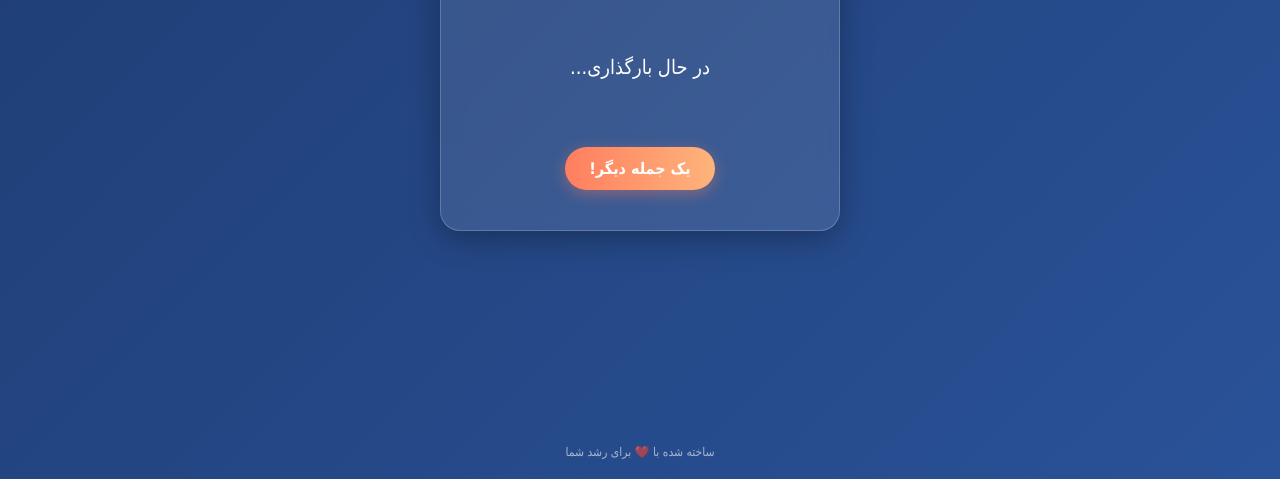
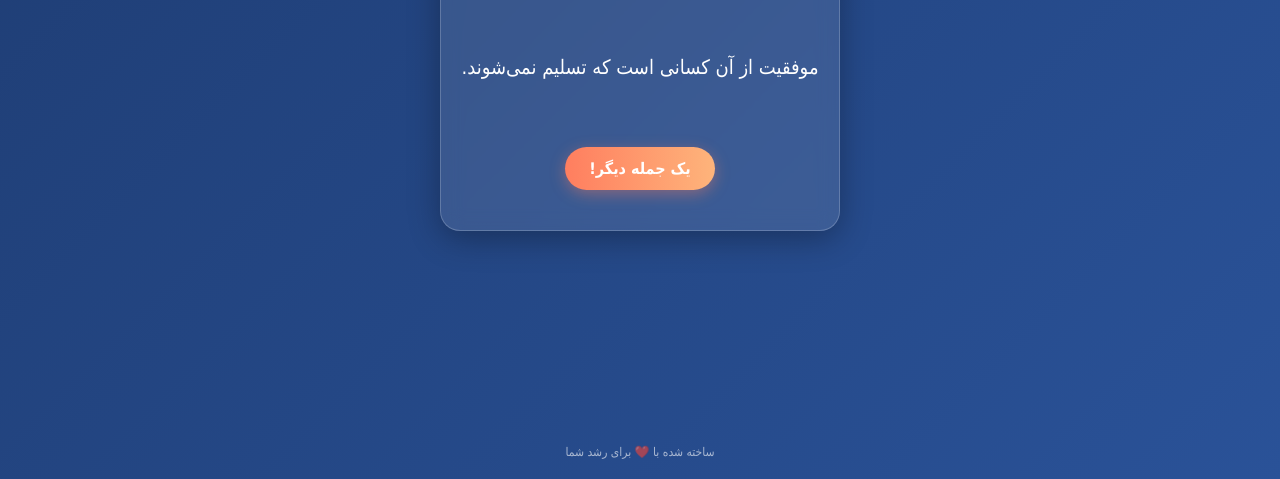
Before and after one commit to raziqchina-svg/daily-motivation, a plain HTML site: page index.html in a window 1280 px wide. Shown: the part 321-800 px from the top of the page. Drawn offline with Linux system fonts and the light colour scheme.

Commit message:
Update index.html

```diff
--- a/index.html
+++ b/index.html
@@ -101,6 +101,40 @@
     </div>
 
     <footer>ساخته شده با ❤️ برای رشد شما</footer>
+<script>
+    // ۱. لیست جملات انگیزشی (می‌توانید بعداً جمله اضافه کنید)
+    const quotes = [
+        "هر روز یک فرصت جدید برای شروع است.",
+        "به خودت ایمان داشته باش، تو از آنچه فکر می‌کنی قوی‌تری.",
+        "موفقیت از آن کسانی است که تسلیم نمی‌شوند.",
+        "کوچک شروع کن، اما رؤیای بزرگ داشته باش.",
+        "بهانه‌ها را کنار بگذار، امروز روز توست!",
+        "پیشرفت، نتیجه تلاش‌های کوچک و مداوم است.",
+        "ناامیدی پایان راه نیست، فقط یک پیچ است."
+    ];
 
+    // ۲. پیدا کردن عناصر صفحه
+    const quoteElement = document.getElementById('quote-text');
+
+    // ۳. تابع برای انتخاب و نمایش یک جمله تصادفی
+    function getNewQuote() {
+        // افکت محو شدن برای زیبایی
+        quoteElement.style.opacity = 0;
+
+        setTimeout(() => {
+            // انتخاب یک عدد تصادفی از 0 تا تعداد جملات
+            const randomIndex = Math.floor(Math.random() * quotes.length);
+
+            // قرار دادن جمله در صفحه
+            quoteElement.innerText = quotes[randomIndex];
+
+            // افکت ظاهر شدن مجدد
+            quoteElement.style.opacity = 1;
+        }, 300); // 300 میلی‌ثانیه تاخیر
+    }
+
+    // ۴. اجرای اولیه هنگام باز شدن سایت
+    window.onload = getNewQuote;
+</script>
 </body>
 </html>
```
